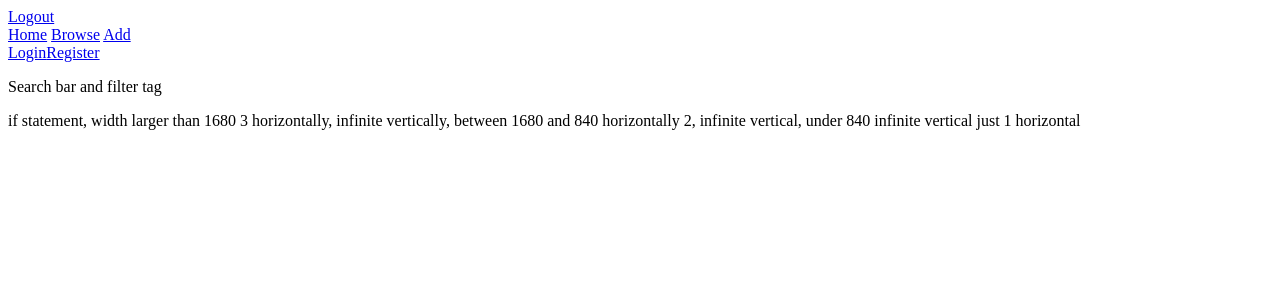
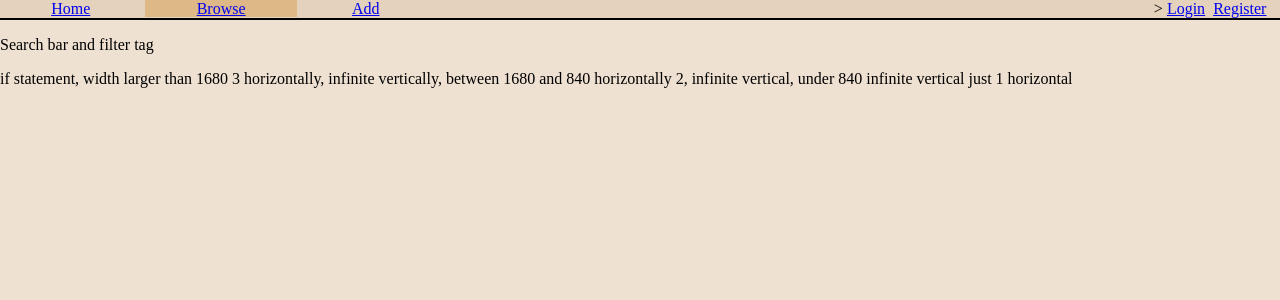
Before and after one commit to Onomis2/Mauro-s-website, a PHP site: page /webpage/images.php in a window 1280 px wide. Shown: the top 300 px of the page. Run offline with PHP 8.4, Linux system fonts and the light colour scheme.

Commit message:
Changed a few small things, changed some logic, made a navbar, and added CSS

```diff
--- a/index.php
+++ b/index.php
@@ -8,4 +8,3 @@ if (isset($_SESSION["username"])) {
     header("location: database/userhandling.php");
     exit();
 }
-?>
--- /dev/null
+++ b/styles/navbar.css
@@ -0,0 +1,22 @@
+.active{
+    background-color:burlywood;
+}
+.navbar {
+    background-color:rgb(228, 210, 188);
+    overflow: hidden;
+}
+a {
+    text-align: center;
+    padding-right: 4%;
+    padding-left:4%;
+}
+nav {
+    border-bottom: 2px solid black;
+}
+.navbar2 {
+    float: right;
+    overflow: hidden;
+    white-space: nowrap;
+    padding-right: 2%;
+    padding-left: 8%;
+}
--- /dev/null
+++ b/styles/style.css
@@ -0,0 +1,4 @@
+body {
+    margin: 0;
+    background-color: rgb(238, 225, 209);
+}
--- a/webpage/home.php
+++ b/webpage/home.php
@@ -10,10 +10,12 @@ $currentPage = 'home';
     <meta charset="UTF-8">
     <meta name="viewport" content="width=device-width, initial-scale=1.0">
     <title>Document</title>
+    <link rel="stylesheet" href="../styles/style.css">
 </head>
 
 <body>
     <?php include_once("universalpages/navbar.php"); ?>
     <p>Mauro's website</p>
 </body>
+
 </html>
--- a/webpage/images.php
+++ b/webpage/images.php
@@ -5,17 +5,17 @@ $currentPage = 'browse';
 ?>
 <!DOCTYPE html>
 <html lang="en">
-
 <head>
     <meta charset="UTF-8">
     <meta name="viewport" content="width=device-width, initial-scale=1.0">
     <title>Document</title>
+    <link rel="stylesheet" href="../styles/style.css">
 </head>
 
 <body>
-    <a href=../database/userhandling.php>Logout</a>
+    <?php include_once "universalpages/navbar.php"; ?>
+    <p>Search bar and filter tag</p>
+    <p>if statement, width larger than 1680 3 horizontally, infinite vertically, between 1680 and 840 horizontally 2, infinite vertical, under 840 infinite vertical just 1 horizontal</p>
 </body>
-<?php include_once "universalpages/navbar.php"; ?>
-<p>Search bar and filter tag</p>
-<p>if statement, width larger than 1680 3 horizontally, infinite vertically, between 1680 and 840 horizontally 2, infinite vertical, under 840 infinite vertical just 1 horizontal</p>
+
 </html>
--- a/webpage/insert.php
+++ b/webpage/insert.php
@@ -5,18 +5,16 @@ $currentPage = 'insert';
 ?>
 <!DOCTYPE html>
 <html lang="en">
-
 <head>
     <meta charset="UTF-8">
     <meta name="viewport" content="width=device-width, initial-scale=1.0">
     <title>Document</title>
+    <link rel="stylesheet" href="../styles/style.css">
 </head>
-
 <body>
-    <a href=../database/userhandling.php>Logout</a>
-</body>
 <?php include_once("universalpages/navbar.php"); ?>
 <p>If statement user logged in for now, later maybe user = admin</p>
 <p>False = blockade page, you must be loggedin/admin to have access to this function</p>
 <p>True = admin panel in which you are able to add, delete and edit both tags and images.</p>
+</body>
 </html>
--- a/webpage/universalpages/activate.php
+++ b/webpage/universalpages/activate.php
@@ -1,5 +1,3 @@
 <?php
 
 session_start();
-
-?>
--- a/webpage/universalpages/navbar.php
+++ b/webpage/universalpages/navbar.php
@@ -1,14 +1,13 @@
+<link rel="stylesheet" href="../styles/navbar.css">
 <nav class=navbar>
     <a <?php if ($currentPage == 'home') echo 'class="active"'; ?> href=home.php>Home</a>
     <a <?php if ($currentPage == 'browse') echo 'class="active"'; ?> href=images.php>Browse</a>
     <a <?php if ($currentPage == 'insert') echo 'class="active"'; ?> href=insert.php>Add</a>
+    <div class=navbar2>
+        <?php if (isset($_SESSION['username'])) : ?> <a href='../database/userhandling.php'>Log out</a>
+            <span>Welcome, <?= $_SESSION['username']; ?>.</span>
+        <?php else : ?>
+            <?php if ($currentPage == 'login') echo 'class="active"'; ?>><a href='../database/userhandling.php'>Login</a><a href='../database/register.php'>Register</a>
+        <?php endif; ?>
+    </div>
 </nav>
-<nav class=navbar2>
-    <?php if (isset($_SESSION['username'])) : ?>
-        <nav><a href='userhandling.php'>Log out</a>
-            <p>Welcome, <?= $_SESSION['username']; ?>. </p>
-        </nav>
-    <?php else : ?>
-        <nav <?php if ($currentPage == 'login') echo 'class="active"'; ?>><a href='../database/userhandling.php'>Login</a><a href='../database/register.php'>Register</a></nav>
-    <?php endif; ?>
-</nav>
```
